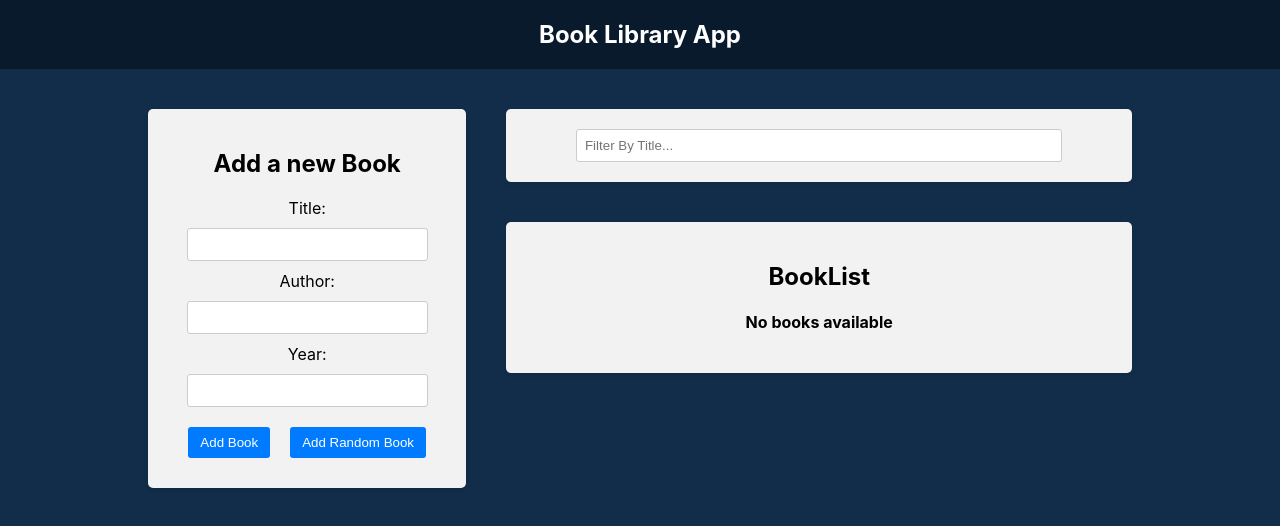
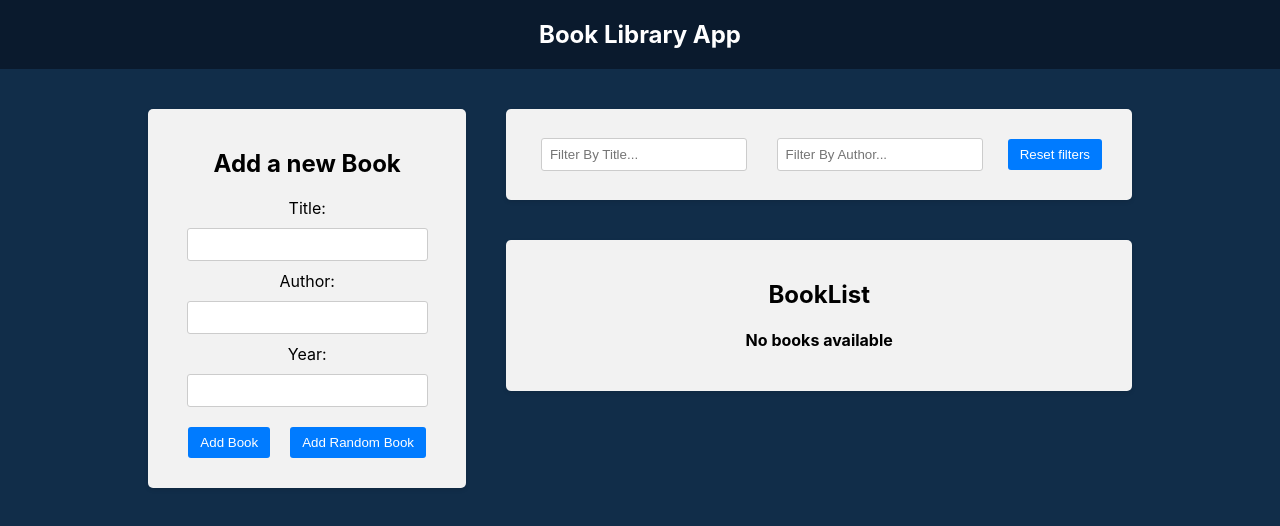
Before and after one commit to DiscoJordan/Books-Library, a React (Create React App) app in the folder client/: page / in a window 1280 px wide. Shown: the top 526 px of the page. Built offline with nearby package versions, Linux system fonts and the light colour scheme.

Commit message:
added filters for title and author

```diff
--- a/client/src/Components/BookList.js
+++ b/client/src/Components/BookList.js
@@ -4,23 +4,31 @@ import { useDispatch } from "react-redux";
 import { ToggleFavBook, deleteBook } from "../Redux/books/actionCreators";
 import { MdOutlineDeleteForever } from "react-icons/md";
 import { BsBookmarkHeart, BsBookmarkHeartFill } from "react-icons/bs";
+import { selectTitleFilter, selectAuthorFilter } from "../Redux/slices/filterSlice";
 
 function BookList() {
   const books = useSelector((state) => state.books);
+  const titleFilter = useSelector(selectTitleFilter);
+  const authorFilter = useSelector(selectAuthorFilter);
   const dispatch = useDispatch();
   const handleDelete = (bookId) => {
     dispatch(deleteBook(bookId));
   };
-  const handleFavorite = (bookId)=>{
+  const handleFavorite = (bookId) => {
     dispatch(ToggleFavBook(bookId));
-  }
+  };
+  const filteredBooks = books.filter((book) =>
+    book.title.toLowerCase().includes(titleFilter.toLowerCase())
+  ).filter((book) =>
+    book.author.toLowerCase().includes(authorFilter.toLowerCase())
+  );
   return (
     <div className="app-block book-list">
       <h2>BookList</h2>
 
-      {books.length > 0 ? (
+      {filteredBooks.length > 0 ? (
         <ul className="book-item">
-          {books.map((book, i) => (
+          {filteredBooks.map((book, i) => (
             <li key={book.id}>
               <div className="book-info">
                 {" "}
@@ -28,7 +36,10 @@ function BookList() {
               </div>
               <div className="book-actions">
                 {
-                  <div className="circle star-icon" onClick={()=>handleFavorite(book.id)}>
+                  <div
+                    className="circle star-icon"
+                    onClick={() => handleFavorite(book.id)}
+                  >
                     {book.isFav ? <BsBookmarkHeartFill /> : <BsBookmarkHeart />}
                   </div>
                 }
--- a/client/src/Components/Filter.js
+++ b/client/src/Components/Filter.js
@@ -1,25 +1,43 @@
 import React from "react";
-import { setTitleFilter } from "../Redux/slices/filterSlice";
+import { resetFilters, setTitleFilter, setAuthorFilter } from "../Redux/slices/filterSlice";
 import { useDispatch } from "react-redux";
 import { useSelector } from "react-redux";
-import { selectTitleFilter } from "../Redux/slices/filterSlice";
+import { selectTitleFilter, selectAuthorFilter } from "../Redux/slices/filterSlice";
 
 function Filter() {
   const dispatch = useDispatch();
-  const titleFilter = useSelector(selectTitleFilter)
+  const titleFilter = useSelector(selectTitleFilter);
+  const authorFilter = useSelector(selectAuthorFilter);
 
   const handleChangeTitle = (e) => {
-    dispatch(setTitleFilter(e.target.value))
+    dispatch(setTitleFilter(e.target.value));
+  };
+  const handleChangeAuthor = (e) => {
+    dispatch(setAuthorFilter(e.target.value));
+  };
+  const handleResetFilters = () => {
+    dispatch(resetFilters());
   };
   return (
     <div className="app-block filter">
+      <div className="filter-row">
         <div className="filter-group">
           <input
             type="text"
             value={titleFilter}
             placeholder="Filter By Title..."
-          onChange={ handleChangeTitle}
+            onChange={handleChangeTitle}
           />
+        </div>
+        <div className="filter-group">
+          <input
+            type="text"
+            value={authorFilter}
+            placeholder="Filter By Author..."
+            onChange={handleChangeAuthor}
+          />
+        </div>
+         <button onClick={handleResetFilters}>Reset filters</button>
       </div>
     </div>
   );
--- a/client/src/Redux/books/reducer.js
+++ b/client/src/Redux/books/reducer.js
@@ -11,8 +11,6 @@ const booksReducer = (state = initialState, action) => {
       return state.filter((book) => book.id !== action.payload);
 
     case a.TOGGLE_FAVBOOK:
-    console.log(state);
-    console.log(action.payload);
       return state.map((book) =>
         book.id === action.payload ? { ...book, isFav: !book.isFav } : book
       );
--- a/client/src/Redux/slices/filterSlice.js
+++ b/client/src/Redux/slices/filterSlice.js
@@ -1,6 +1,7 @@
 import { createSlice } from "@reduxjs/toolkit";
 const initialState = {
   title: "",
+  author: "",
 };
 
 const filterSlice = createSlice({
@@ -11,9 +12,17 @@ const filterSlice = createSlice({
       state.title = action.payload;
       // return {...state, title:action.payload}
     },
+    setAuthorFilter: (state, action) => {
+      state.author = action.payload;
+    },
+    resetFilters: (state) => {
+      return initialState;
+    },
   },
 });
 
-export const { setTitleFilter } = filterSlice.actions;
+export const { setTitleFilter, setAuthorFilter, resetFilters } =
+  filterSlice.actions;
 export const selectTitleFilter = (state) => state.filter.title;
+export const selectAuthorFilter = (state) => state.filter.author;
 export default filterSlice.reducer;
```
Lines whose indentation alone changed are shown as unchanged.
